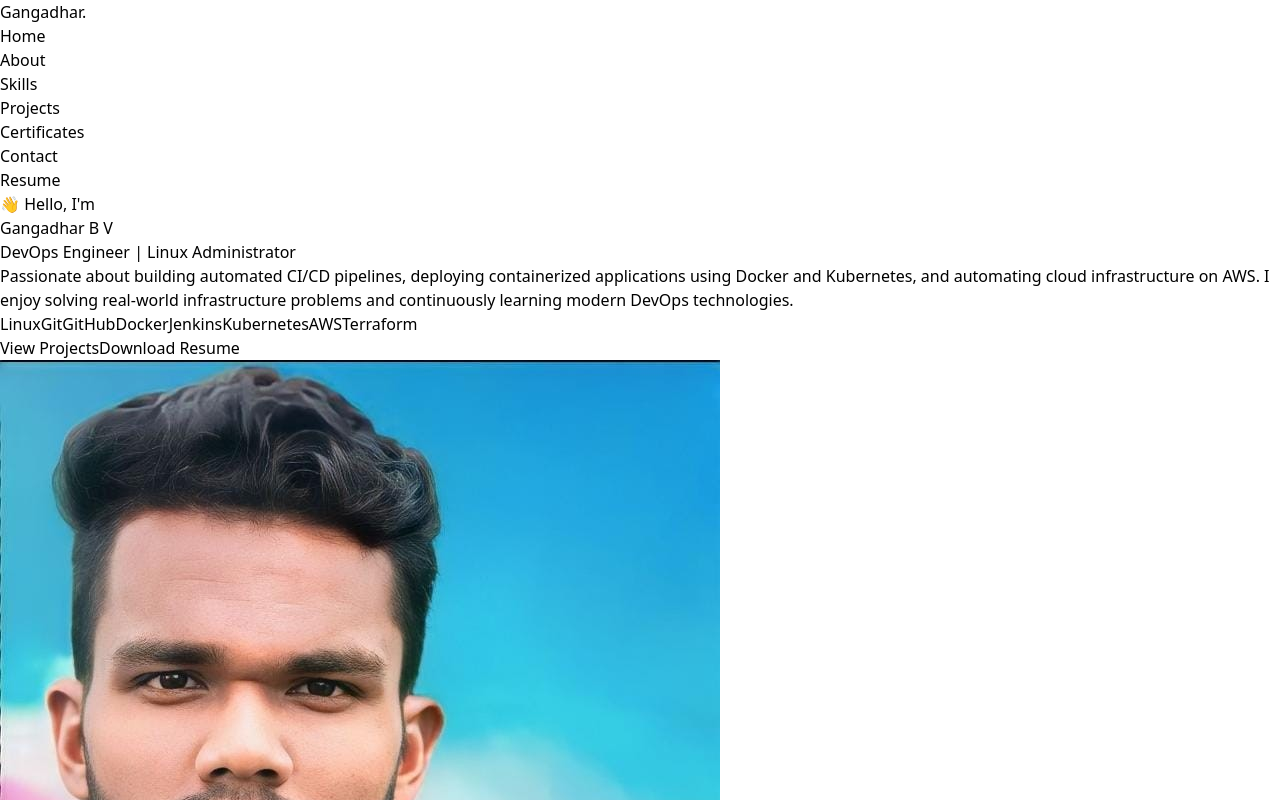
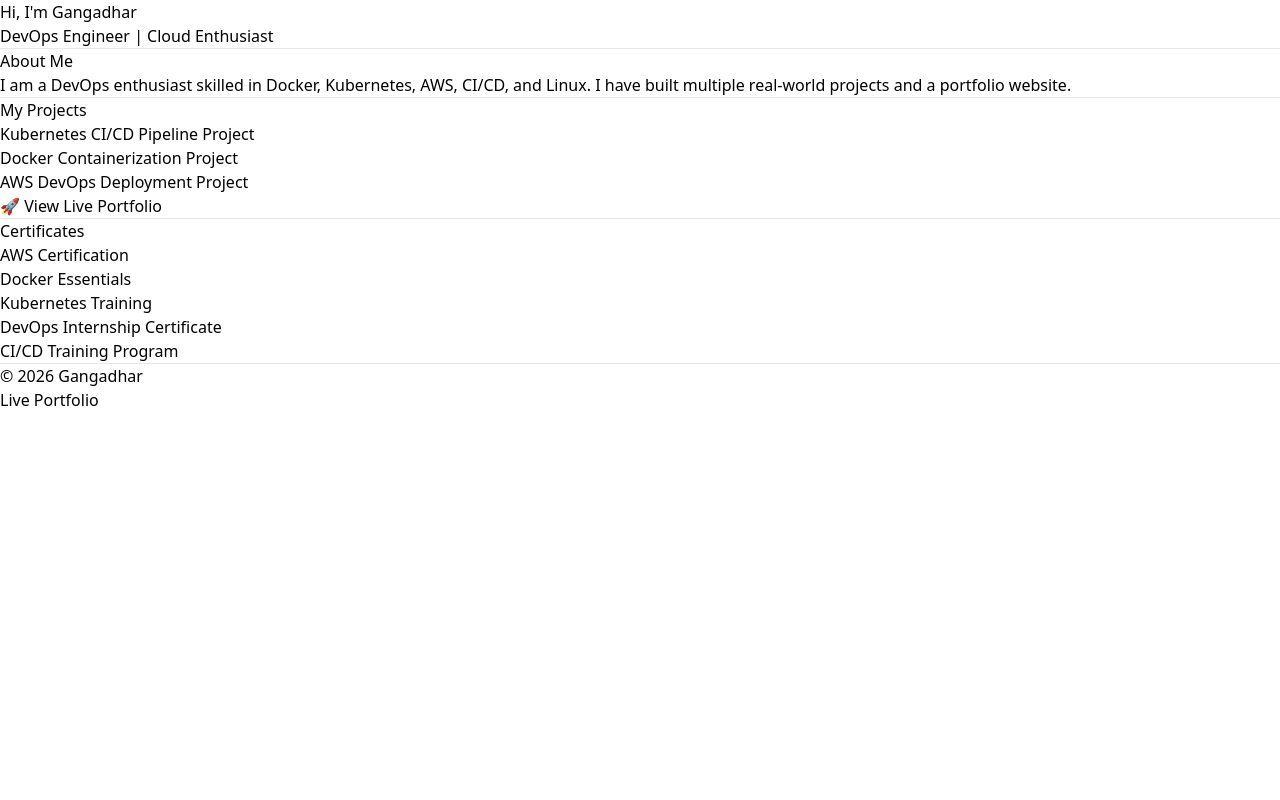
Before and after one commit to Gangadharbv143/gangadharbv.github.io, a React (Vite) app: page / in a window 1280 px wide. Shown: the top 800 px of the page. Built offline with nearby package versions, Linux system fonts and the light colour scheme.

Commit message:
updated portfolio with live link

```diff
--- a/src/App.jsx
+++ b/src/App.jsx
@@ -1,25 +1,78 @@
-import Navbar from "./components/Navbar";
-import Hero from "./components/Hero";
-import About from "./components/About";
-import Skills from "./components/Skills";
-import Practice from "./components/Practice";
-import Projects from "./components/Projects";
-import Certificates from "./components/Certificates";
-import Contact from "./components/Contact";
-import Footer from "./components/Footer";
+import React from "react";
 
 function App() {
   return (
-    <div className="bg-black text-white min-h-screen">
-      <Navbar />
-      <Hero />
-      <About />
-      <Skills />
-      <Practice />
-      <Projects />
-      <Certificates />
-      <Contact />
-      <Footer />
+    <div>
+
+      {/* HEADER / HOME */}
+      <section id="home">
+        <h1>Hi, I'm Gangadhar</h1>
+        <h3>DevOps Engineer | Cloud Enthusiast</h3>
+      </section>
+
+      <hr />
+
+      {/* ABOUT */}
+      <section id="about">
+        <h2>About Me</h2>
+        <p>
+          I am a DevOps enthusiast skilled in Docker, Kubernetes, AWS, CI/CD,
+          and Linux. I have built multiple real-world projects and a portfolio website.
+        </p>
+      </section>
+
+      <hr />
+
+      {/* PROJECTS */}
+      <section id="projects">
+        <h2>My Projects</h2>
+
+        <ul>
+          <li>Kubernetes CI/CD Pipeline Project</li>
+          <li>Docker Containerization Project</li>
+          <li>AWS DevOps Deployment Project</li>
+        </ul>
+
+        {/* LIVE LINK */}
+        <a
+          href="https://your-live-link.vercel.app"
+          target="_blank"
+          rel="noreferrer"
+        >
+          🚀 View Live Portfolio
+        </a>
+      </section>
+
+      <hr />
+
+      {/* CERTIFICATES */}
+      <section id="certificates">
+        <h2>Certificates</h2>
+
+        <ul>
+          <li>AWS Certification</li>
+          <li>Docker Essentials</li>
+          <li>Kubernetes Training</li>
+          <li>DevOps Internship Certificate</li>
+          <li>CI/CD Training Program</li>
+        </ul>
+      </section>
+
+      <hr />
+
+      {/* FOOTER */}
+      <footer>
+        <p>© 2026 Gangadhar</p>
+
+        <a
+          href="https://your-live-link.vercel.app"
+          target="_blank"
+          rel="noreferrer"
+        >
+          Live Portfolio
+        </a>
+      </footer>
+
     </div>
   );
 }
```
